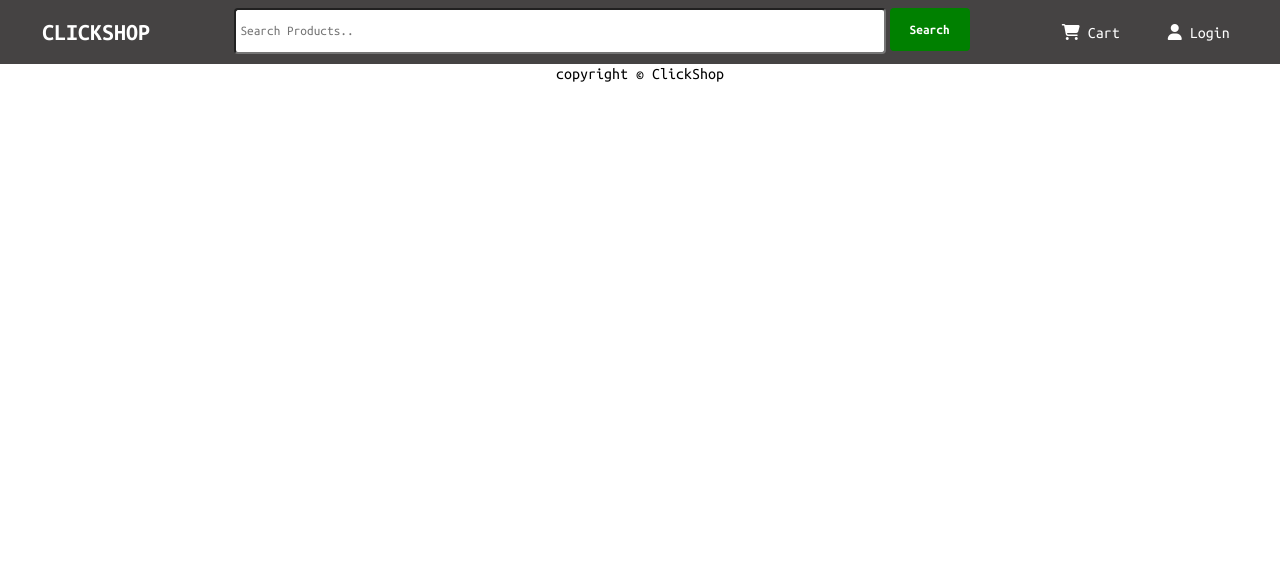
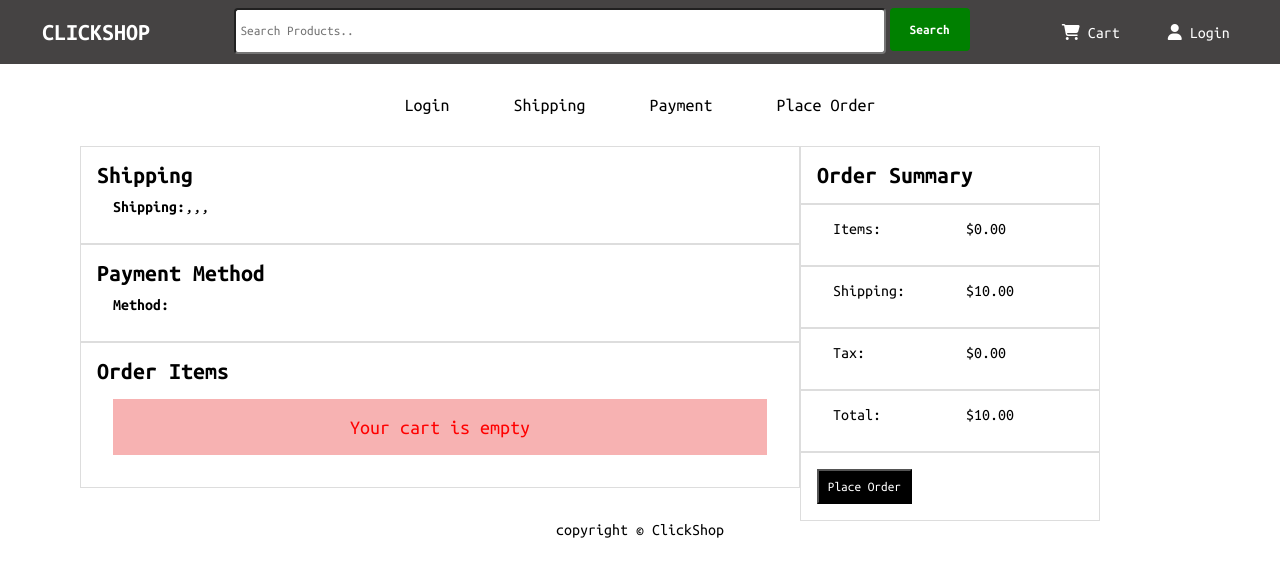
Before and after one commit to ashutosh2712/E-Commerce-App, a React (Vite) app: page /placeorder in a window 1280 px wide. Shown: the top 576 px of the page. Built offline with nearby package versions, Linux system fonts and the light colour scheme.

Commit message:
Place Order page done.

```diff
--- a/src/App.css
+++ b/src/App.css
@@ -507,3 +507,47 @@ p:hover {
 .paymentChoose{
   margin-left: 1rem;
 }
+
+/* Place Order Page */
+.placeorderContainer{
+  margin-top: 2rem;
+}
+
+.containerItems{
+  display: grid;
+  grid-template-columns: 60% 25%;
+  margin-left: 5rem;
+  margin-top: 1rem;
+  height: auto;
+}
+
+.shippingSummary{
+  width: auto;
+  height: auto;
+}
+
+.placeOrderImage{
+  width: 50px;
+  height: 50px;
+  object-fit: cover;
+  border-radius: 0.25rem;
+
+}
+
+.orderProductDetails{
+  display: grid;
+  grid-template-columns: 18% 50% 32%;
+}
+
+.orderItemSum{
+  padding-top: 0;
+}
+.orderItemSum:hover{
+  cursor: auto;
+  background: none;
+}
+
+.placeOrderFinal{
+  display: grid;
+  grid-template-columns: repeat(2,1fr);
+}
--- a/src/App.jsx
+++ b/src/App.jsx
@@ -10,6 +10,7 @@ import RegisterPage from "./pages/RegisterPage";
 import UserProfilePage from "./pages/UserProfilePage";
 import ShippingPage from "./pages/ShippingPage";
 import PaymentPage from "./pages/PaymentPage";
+import PlaceOrderPage from "./components/PlaceOrderPage";
 
 function App() {
   return (
@@ -23,6 +24,7 @@ function App() {
           <Route path="profile" element={<UserProfilePage />} />
           <Route path="shipping" element={<ShippingPage />} />
           <Route path="payment" element={<PaymentPage />} />
+          <Route path="placeorder" element={<PlaceOrderPage />} />
           <Route path="product/:id" element={<ProductPage />} />
           <Route path="cart/:id?" element={<CartPage />} />
         </Route>
--- /dev/null
+++ b/src/components/PlaceOrderPage.jsx
@@ -0,0 +1,114 @@
+import React from "react";
+import { useSelector } from "react-redux";
+import CheckoutSteps from "./CheckoutSteps";
+import Message from "./Message";
+import { Link } from "react-router-dom";
+
+const PlaceOrderPage = () => {
+  const cart = useSelector((state) => state.cart);
+
+  cart.itemsPrice = cart.cartItems
+    .reduce((acc, item) => acc + item.price * item.qty, 0)
+    .toFixed(2);
+
+  cart.shippingPrice = (cart.itemsPrice > 100 ? 0 : 10).toFixed(2);
+
+  cart.taxPrice = Number(0.082 * cart.itemsPrice).toFixed(2);
+
+  cart.totalPrice = (
+    Number(cart.itemsPrice) +
+    Number(cart.shippingPrice) +
+    Number(cart.taxPrice)
+  ).toFixed(2);
+
+  const placeOrder = () => {
+    console.log("placeOrder");
+  };
+  return (
+    <div className="placeorderContainer">
+      <CheckoutSteps step1 step2 step3 step4 />
+      <div className="containerItems">
+        <ul className="listGroup shippingSummary">
+          <li className="listGroupItem">
+            <h2>Shipping</h2>
+            <p>
+              <strong>Shipping:</strong>
+              {cart.shippingAddress.address},{cart.shippingAddress.city},
+              {cart.shippingAddress.postalcode},{cart.shippingAddress.country}
+            </p>
+          </li>
+
+          <li className="listGroupItem">
+            <h2>Payment Method</h2>
+            <p>
+              <strong>Method:</strong>
+              {cart.paymentMethod}
+            </p>
+          </li>
+
+          <li className="listGroupItem">
+            <h2 style={{ marginBottom: "1rem" }}>Order Items</h2>
+            {cart.cartItems.length === 0 ? (
+              <Message>Your cart is empty</Message>
+            ) : (
+              <ul className="listGroup shippingSummary">
+                {cart.cartItems.map((item, index) => (
+                  <li className="listGroupItem orderProductDetails" key={index}>
+                    <img
+                      src={`http://localhost:8000${item.image}`}
+                      alt={item.name}
+                      className="placeOrderImage"
+                    />
+
+                    <Link to={`/product/${item.product}`}>{item.name}</Link>
+                    <p className="orderItemSum">
+                      {item.qty} x ${item.price} = $
+                      {(item.qty * item.price).toFixed(2)}
+                    </p>
+                  </li>
+                ))}
+              </ul>
+            )}
+          </li>
+        </ul>
+
+        <ul className="listGroup shippingSummary">
+          <li className="listGroupItem">
+            <h2>Order Summary</h2>
+          </li>
+          <li className="listGroupItem placeOrderFinal">
+            <p className="orderItemSum">Items:</p>
+            <p className="orderItemSum">${cart.itemsPrice}</p>
+          </li>
+          <li className="listGroupItem placeOrderFinal">
+            <p className="orderItemSum">Shipping:</p>
+            <p className="orderItemSum">${cart.shippingPrice}</p>
+          </li>
+          <li className="listGroupItem placeOrderFinal">
+            <p className="orderItemSum">Tax:</p>
+            <p className="orderItemSum">${cart.taxPrice}</p>
+          </li>
+          <li className="listGroupItem placeOrderFinal">
+            <p className="orderItemSum">Total:</p>
+            <p className="orderItemSum">${cart.totalPrice}</p>
+          </li>
+
+          <div className="listGroupItem">
+            <button
+              type="submit"
+              className={
+                cart.cartItems === 0 ? " addCartBtnDisabled" : "btn-register"
+              }
+              onClick={placeOrder}
+              style={{ marginTop: 0 }}
+            >
+              Place Order
+            </button>
+          </div>
+        </ul>
+      </div>
+    </div>
+  );
+};
+
+export default PlaceOrderPage;
--- a/src/pages/CartPage.jsx
+++ b/src/pages/CartPage.jsx
@@ -29,9 +29,9 @@ const CartPage = () => {
   };
 
   const checkoutHandler = () => {
-    if(!userInfo) {
-      navigate('/login')
-    }else{
+    if (!userInfo) {
+      navigate("/login");
+    } else {
       navigate("/shipping");
     }
   };
```
